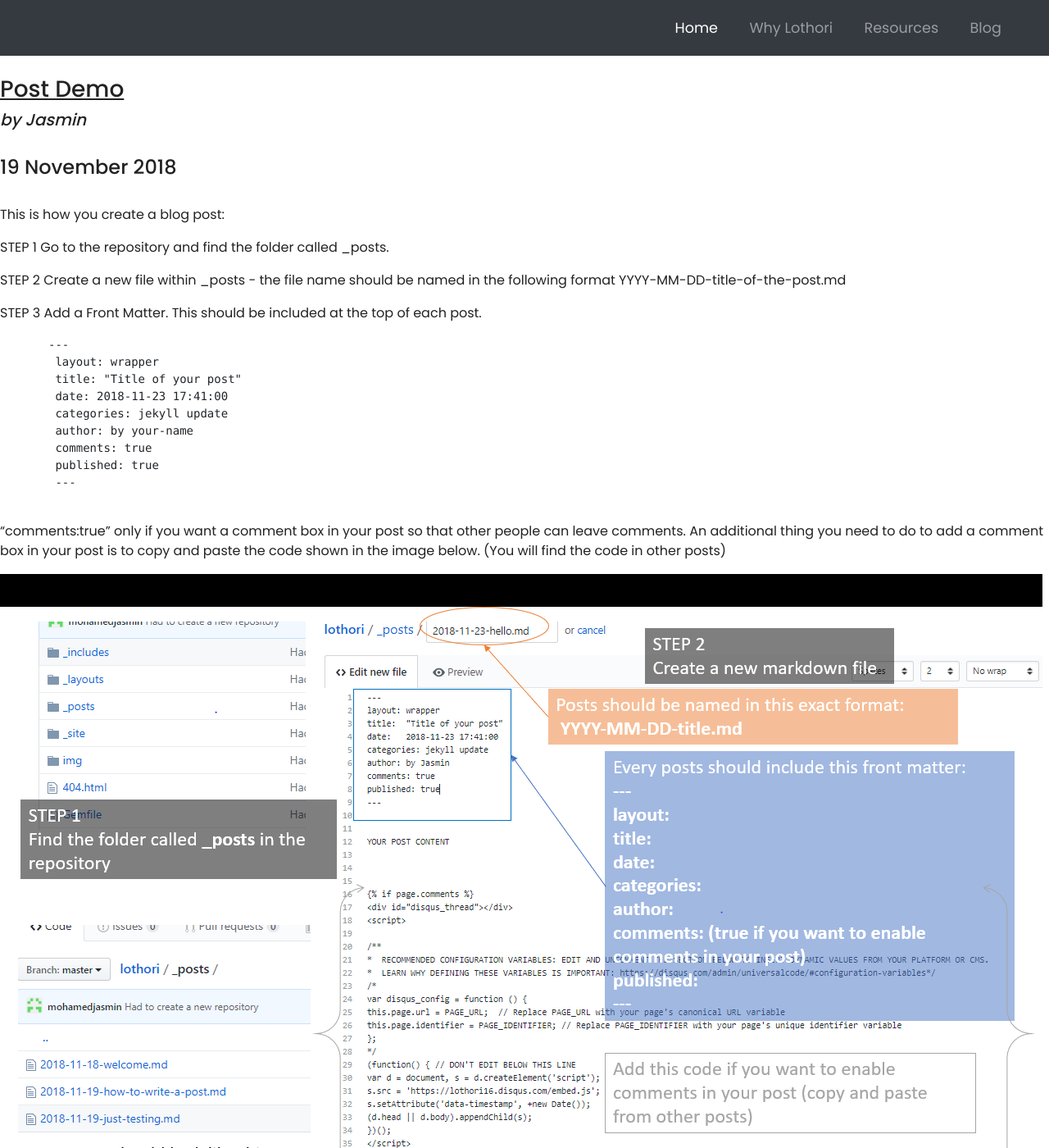
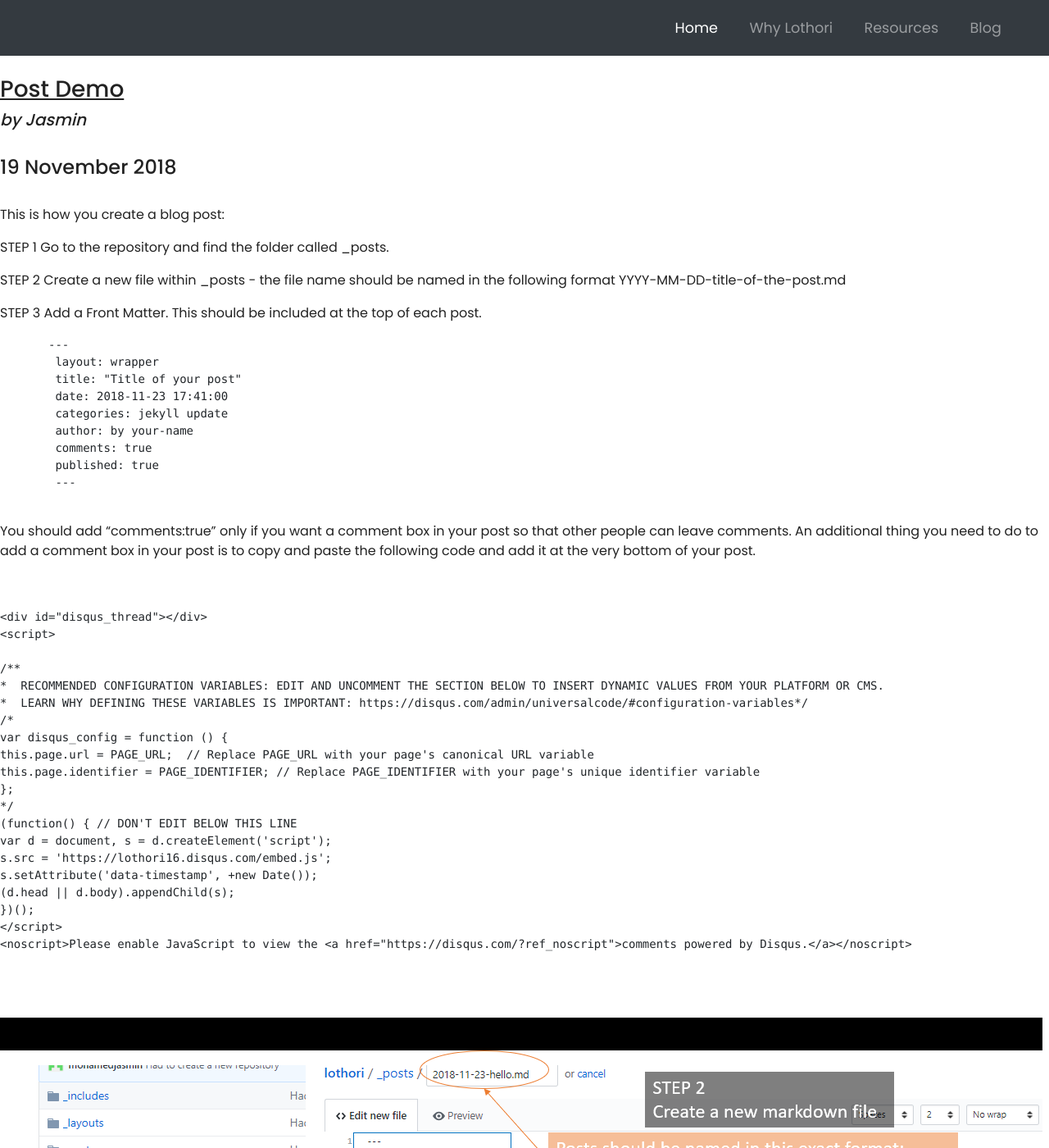
Before and after one commit to mohamedjasmin/lothoriold, a Jekyll site: the page built from _posts/2018-11-19-post-demo.md, in a window 1280 px wide and 1400 px high. Shown: the whole window at 82% size. Built offline with Jekyll 4.4.1, drawn with Linux system fonts in a browser that asks for light colours; nearby versions of some CDN libraries; comment, search, counter and statistics services are not loaded; some of the changed text lies outside the part shown.

Commit message:
made changes to post demo

```diff
--- a/_posts/2018-11-19-post-demo.md
+++ b/_posts/2018-11-19-post-demo.md
@@ -31,11 +31,40 @@
         ---
         {% endhighlight %}
 
- "comments:true" only if you want a comment box in your post so that other people can leave comments.
- An additional thing you need to do to add a comment box in your post is to copy and paste the code shown in the image below.
- (You will find the code in other posts)
+You should add "comments:true" only if you want a comment box in your post so that other people can leave comments.
+ An additional thing you need to do to add a comment box in your post is to copy and paste the following code and add it at the very bottom of your post.
+
+  {% highlight language %}
+
+  {% if page.comments %}
+<div id="disqus_thread"></div>
+<script>
+
+/**
+*  RECOMMENDED CONFIGURATION VARIABLES: EDIT AND UNCOMMENT THE SECTION BELOW TO INSERT DYNAMIC VALUES FROM YOUR PLATFORM OR CMS.
+*  LEARN WHY DEFINING THESE VARIABLES IS IMPORTANT: https://disqus.com/admin/universalcode/#configuration-variables*/
+/*
+var disqus_config = function () {
+this.page.url = PAGE_URL;  // Replace PAGE_URL with your page's canonical URL variable
+this.page.identifier = PAGE_IDENTIFIER; // Replace PAGE_IDENTIFIER with your page's unique identifier variable
+};
+*/
+(function() { // DON'T EDIT BELOW THIS LINE
+var d = document, s = d.createElement('script');
+s.src = 'https://lothori16.disqus.com/embed.js';
+s.setAttribute('data-timestamp', +new Date());
+(d.head || d.body).appendChild(s);
+})();
+</script>
+<noscript>Please enable JavaScript to view the <a href="https://disqus.com/?ref_noscript">comments powered by Disqus.</a></noscript>
+{% endif %}
+
+  {% endhighlight%}
 
 ![Guide](/lothori/img/guide.png){: .center-image }
+
+
+You can add the actual content of your page after the Front Matter. It has to be before the comments sections (if you add one).
 
 
 
```
